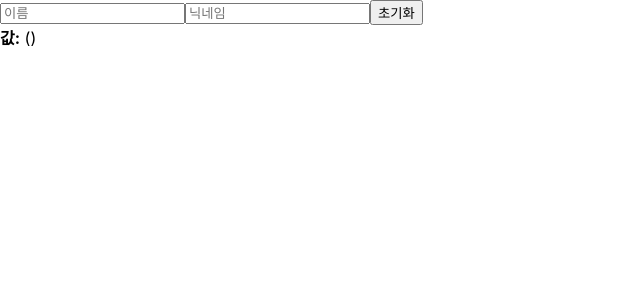
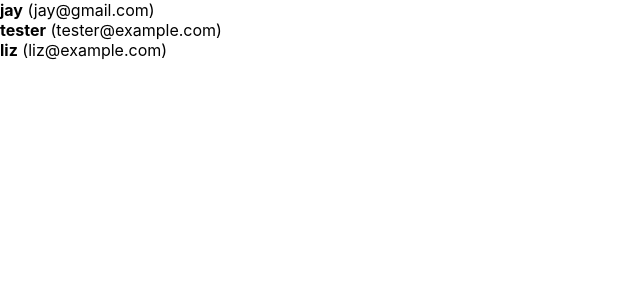
Before and after one commit to Jay2009/React_learning, a React (Create React App) app: page / in a window 1280 px wide. Shown: the top 300 px of the page, without its empty margins (0-640 px from the left). Built offline with nearby package versions, Linux system fonts and the light colour scheme.

Commit message:
useRef. Making variables in components

```diff
--- a/src/App.js
+++ b/src/App.js
@@ -1,39 +1,39 @@
-import React, { Component } from 'react';
-import './App.css';
-import LifeCycleSample from './LifeCycleSample';
-import Counter from './Counter';
-import InputSample from './InputSample';
+import React, { useRef } from 'react';
+import UserList from './UserList';
 
-function getRandomColor() {
-  return '#' + Math.floor(Math.random() * 16777215).toString(16);
-}
+
 
 function App() {
+  const users = [
+    {
+        id: 1,
+        username: 'jay',
+        email: 'jay@gmail.com'
+    },
+    {
+        id: 2,
+        username: 'tester',
+        email: 'tester@example.com'
+    },
+    {
+        id: 3,
+        username: 'liz',
+        email: 'liz@example.com'
+    }
+];
+
+const nextId = useRef(4);
+const onCreate = () => {
+
+
+  nextId.current += 1;
+};
+
+
   return (
-    <InputSample />
+    <UserList users={users} />
   );
 }
 
-/*class App extends Component {
-  state = {
-    color: '#000000'
-  }
-
-  handleClick = () => {
-    this.setState({
-      color: getRandomColor()
-    });
-  }
-
-  render() {
-    return(
-      <div>
-        <button onClick={this.handleClick}> random color </button>
-        <LifeCycleSample color={this.state.color} />
-      </div>
-    );
-  }
-}*/
-
 
 export default App;
--- /dev/null
+++ b/src/UserList.js
@@ -0,0 +1,24 @@
+import React from 'react';
+
+function User({ user }) {
+    return (
+        <div>
+            <b>{user.username}</b> <span>({user.email})</span>
+        </div>
+    );
+}
+
+
+function UserList({ users }) {
+
+
+    return (
+        <div>
+            {users.map(user => (
+                <User user={user} key={user.id}/>
+            ))}
+        </div>
+        );
+    }
+
+export default UserList;
```
